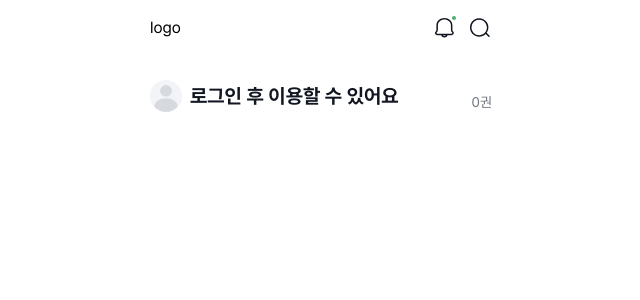
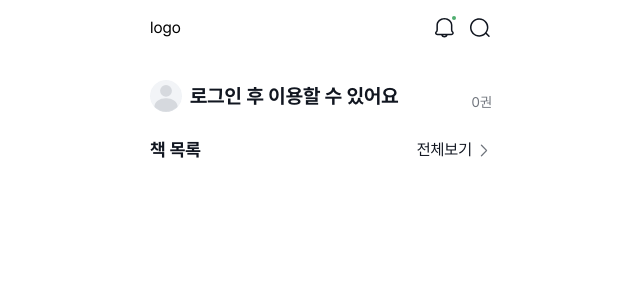
Before and after one commit to Book-Inside/book-inside-FE, a React (Vite) app: page /main in a window 1280 px wide. Shown: the top 300 px of the page, without its empty margins (319-959 px from the left). Built offline with nearby package versions, Linux system fonts and the light colour scheme.

Commit message:
feat: sub_title component 구현 (#13)

```diff
--- /dev/null
+++ b/src/assets/icons/arrow_right.tsx
@@ -0,0 +1,28 @@
+export default function ArrowRight() {
+    return (
+      <svg
+        xmlns="http://www.w3.org/2000/svg"
+        width="16"
+        height="17"
+        viewBox="0 0 16 17"
+        fill="none"
+      >
+        <path
+          d="M5.33354 14.3332C5.46626 14.3338 5.59362 14.2809 5.68688 14.1865L11.0202 8.85315C11.2152 8.65794 11.2152 8.34169 11.0202 8.14648L5.68688 2.81315C5.48987 2.62958 5.18287 2.63499 4.99246 2.8254C4.80206 3.01581 4.79664 3.32281 4.98021 3.51982L9.96021 8.49982L4.98021 13.4798C4.78524 13.675 4.78524 13.9913 4.98021 14.1865C5.07347 14.2809 5.20083 14.3338 5.33354 14.3332Z"
+          fill="#71767E"
+        />
+        <svg
+          xmlns="http://www.w3.org/2000/svg"
+          width="16"
+          height="17"
+          viewBox="0 0 16 17"
+          fill="none"
+        >
+          <path
+            d="M5.33354 14.3332C5.46626 14.3338 5.59362 14.2809 5.68688 14.1865L11.0202 8.85315C11.2152 8.65794 11.2152 8.34169 11.0202 8.14648L5.68688 2.81315C5.48987 2.62958 5.18287 2.63499 4.99246 2.8254C4.80206 3.01581 4.79664 3.32281 4.98021 3.51982L9.96021 8.49982L4.98021 13.4798C4.78524 13.675 4.78524 13.9913 4.98021 14.1865C5.07347 14.2809 5.20083 14.3338 5.33354 14.3332Z"
+            fill="#71767E"
+          />
+        </svg>
+      </svg>
+    );
+}
--- a/src/components/main_title.tsx
+++ b/src/components/main_title.tsx
@@ -2,8 +2,8 @@ import ProfileIcon from "@assets/icons/profile_icon";
 
 export default function MainTitle() {
   return (
-    <div className="flex relative">
-      <div className="flex items-center space-x-2">
+    <div className="main_title_box">
+      <div className="main_title_profile_text">
         <ProfileIcon />
         <span className="text-xl">로그인 후 이용할 수 있어요</span>
       </div>
--- /dev/null
+++ b/src/components/sub_title.tsx
@@ -0,0 +1,13 @@
+import ArrowRight from "@assets/icons/arrow_right";
+
+export default function SubTitle() {
+  return (
+    <div className="sub_title_box">
+      <span>책 목록</span>
+      <div className="sub_title_all">
+        <span className="text-base font-normal">전체보기</span>
+        <ArrowRight />
+      </div>
+    </div>
+  );
+}
--- a/src/index.css
+++ b/src/index.css
@@ -90,3 +90,25 @@ body {
 .dropdown_option {
   @apply p-2 bg-white hover:bg-green-50 hover:text-green-700 cursor-pointer mx-2 rounded-lg;
 }
+
+/* main_title */
+.main_title_box {
+  @apply flex relative;
+}
+
+.main_title_profile_text {
+  @apply flex items-center space-x-2;
+}
+
+.main_title_count {
+  @apply font-normal text-sm text-gray-500 absolute bottom-0 right-0;
+}
+
+/* sub_title */
+.sub_title_box {
+  @apply flex justify-between font-bold;
+}
+
+.sub_title_all {
+  @apply space-x-1 flex items-center cursor-pointer;
+}
--- a/src/pages/main/index.tsx
+++ b/src/pages/main/index.tsx
@@ -1,7 +1,9 @@
 import Header from "@components/header";
 import BodyLayout from "@components/layout/body_layout";
 import MainTitleLayout from "@components/layout/main_title_layout";
+import SubTitleLayout from "@components/layout/sub_title_layout";
 import MainTitle from "@components/main_title";
+import SubTitle from "@components/sub_title";
 
 export default function MainPage() {
   return (
@@ -11,6 +13,9 @@ export default function MainPage() {
         <MainTitleLayout>
           <MainTitle />
         </MainTitleLayout>
+        <SubTitleLayout>
+          <SubTitle />
+        </SubTitleLayout>
       </BodyLayout>
     </>
   );
```
